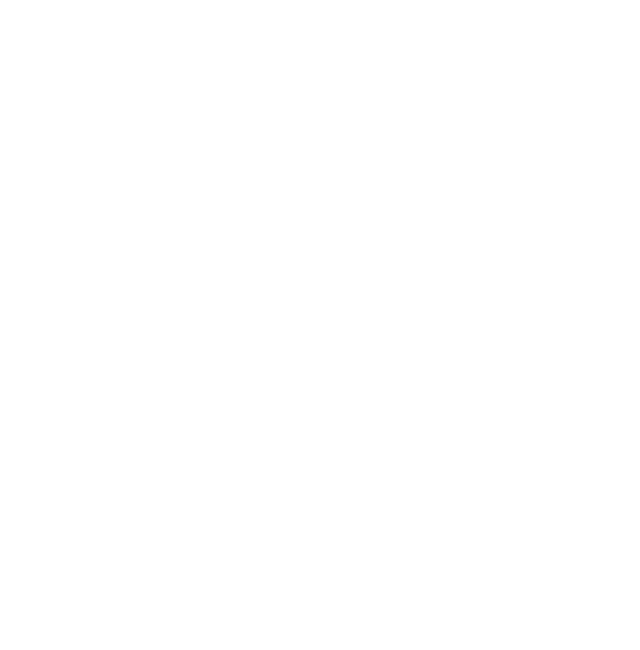
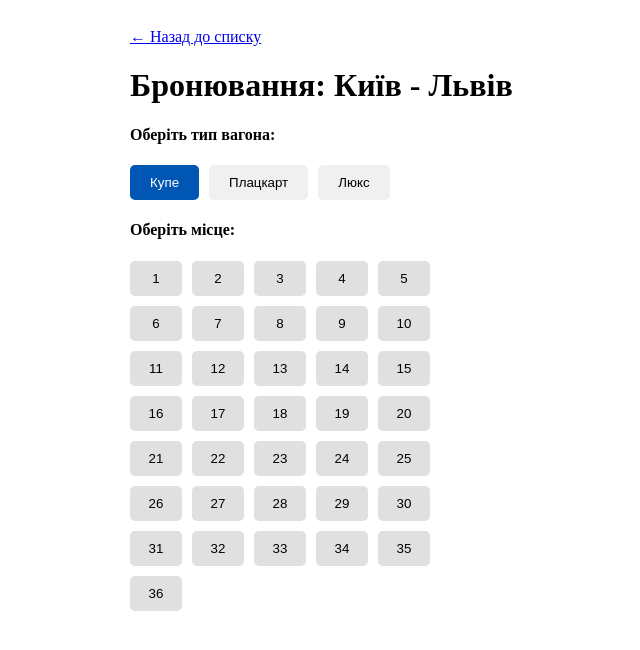
Before and after one commit to rokssoliana/Web-Programming-Lab9-10, a React (Vite) app: page /booking/1 in a window 1280 px wide. Before the commit this address had no page. Shown: the top 650 px of the page, without its empty margins (210-850 px from the left). Built offline with nearby package versions, Linux system fonts and the light colour scheme.

Commit message:
feat(lab10): full implementation of booking system and my-bookings page

```diff
--- a/src/App.jsx
+++ b/src/App.jsx
@@ -1,12 +1,16 @@
 import React from 'react';
 import { BrowserRouter, Routes, Route } from 'react-router-dom';
 import Home from './pages/Home';
+import Booking from './pages/Booking';
+import MyBookings from './pages/MyBookings'; // 1. Імпортуємо нову сторінку
 
 function App() {
   return (
     <BrowserRouter>
       <Routes>
         <Route path="/" element={<Home />} />
+        <Route path="/booking/:id" element={<Booking />} />
+        <Route path="/my-bookings" element={<MyBookings />} /> {/* 2. Додаємо шлях */}
       </Routes>
     </BrowserRouter>
   );
--- a/src/components/SeatMap.jsx
+++ b/src/components/SeatMap.jsx
@@ -1,13 +1,18 @@
 import React from 'react';
 
-const SeatMap = ({ selectedSeat, onSelect }) => {
-  // Генеруємо масив з 20 місць
-  const seats = Array.from({ length: 20 }, (_, i) => i + 1);
+const SeatMap = ({ selectedSeat, onSelect, capacity }) => {
+  // Генеруємо масив місць на основі отриманої ємності (capacity)
+  const seats = Array.from({ length: capacity }, (_, i) => i + 1);
 
   return (
     <div style={{ marginTop: '20px' }}>
       <h4>Оберіть місце:</h4>
-      <div style={{ display: 'grid', gridTemplateColumns: 'repeat(5, 1fr)', gap: '10px', maxWidth: '300px' }}>
+      <div style={{
+        display: 'grid',
+        gridTemplateColumns: 'repeat(5, 1fr)',
+        gap: '10px',
+        maxWidth: '300px'
+      }}>
         {seats.map((seat) => (
           <button
             key={seat}
--- /dev/null
+++ b/src/components/WagonSelector.jsx
@@ -0,0 +1,30 @@
+import React from 'react';
+
+const WagonSelector = ({ selectedWagon, onSelect }) => {
+  const wagons = ['Купе', 'Плацкарт', 'Люкс'];
+
+  return (
+    <div style={{ marginBottom: '20px' }}>
+      <h4>Оберіть тип вагона:</h4>
+      {wagons.map((wagon) => (
+        <button
+          key={wagon}
+          onClick={() => onSelect(wagon)}
+          style={{
+            marginRight: '10px',
+            padding: '10px 20px',
+            backgroundColor: selectedWagon === wagon ? '#0056b3' : '#f0f0f0',
+            color: selectedWagon === wagon ? '#fff' : '#000',
+            border: 'none',
+            borderRadius: '5px',
+            cursor: 'pointer'
+          }}
+        >
+          {wagon}
+        </button>
+      ))}
+    </div>
+  );
+};
+
+export default WagonSelector;
--- a/src/index.css
+++ b/src/index.css
@@ -109,3 +109,9 @@ code {
   padding: 4px 8px;
   background: var(--code-bg);
 }
+body {
+  margin: 0;
+  font-family: 'Segoe UI', Tahoma, Geneva, Verdana, sans-serif;
+  background-color: #f4f7f6;
+  color: #333;
+}
--- a/src/pages/Booking.jsx
+++ b/src/pages/Booking.jsx
@@ -4,21 +4,45 @@ import { trains } from '../data/trains';
 import WagonSelector from '../components/WagonSelector';
 import SeatMap from '../components/SeatMap';
 import BookingForm from '../components/BookingForm';
+import { saveBooking } from '../services/storage';
+
+// 1. Конфігурацію виносимо ЗА МЕЖІ компонента
+const WAGON_CONFIG = {
+  'Люкс': 10,
+  'Купе': 36,
+  'Плацкарт': 54
+};
 
 const Booking = () => {
   const { id } = useParams();
   const navigate = useNavigate();
-  const train = trains.find((t) => t.id === parseInt(id));
 
-  // Стейт для нашого бронювання
+  // 2. УСІ ХУКИ МАЮТЬ БУТИ ТУТ, НА ПОЧАТКУ
   const [selectedWagon, setSelectedWagon] = useState('Купе');
   const [selectedSeat, setSelectedSeat] = useState(null);
 
+  const train = trains.find((t) => t.id === parseInt(id));
+
+  // Обчислюємо кількість місць на основі вибору вагона
+  const capacity = WAGON_CONFIG[selectedWagon];
+
   const handleBooking = (name) => {
+    const newBooking = {
+      trainNumber: train.number,
+      route: `${train.departureCity} - ${train.arrivalCity}`,
+      wagon: selectedWagon,
+      seat: selectedSeat,
+      passenger: name,
+      date: new Date().toLocaleString()
+    };
+
+    saveBooking(newBooking);
+
     alert(`Дякуємо, ${name}! Квиток на потяг №${train.number} (${selectedWagon}, місце ${selectedSeat}) успішно заброньовано!`);
-    navigate('/'); // Повертаємось на головну після бронювання
+    navigate('/');
   };
 
+  // 3. Перевірка на наявність потяга (тільки після хуків!)
   if (!train) return <div>Потяг не знайдено!</div>;
 
   return (
@@ -27,7 +51,13 @@ const Booking = () => {
       <h1>Бронювання: {train.departureCity} - {train.arrivalCity}</h1>
 
       <WagonSelector selectedWagon={selectedWagon} onSelect={setSelectedWagon} />
-      <SeatMap selectedSeat={selectedSeat} onSelect={setSelectedSeat} />
+
+      {/* 4. Передаємо capacity в SeatMap */}
+      <SeatMap
+        selectedSeat={selectedSeat}
+        onSelect={setSelectedSeat}
+        capacity={capacity}
+      />
 
       {selectedSeat && (
         <BookingForm onBook={handleBooking} />
--- a/src/pages/Home.jsx
+++ b/src/pages/Home.jsx
@@ -1,9 +1,25 @@
 import React from 'react';
+import { Link } from 'react-router-dom';
 import TrainList from '../components/TrainList';
 
 const Home = () => {
   return (
-    <div>
+    <div style={{ padding: '20px' }}>
+      <h1>Розклад потягів</h1>
+
+      {/* Посилання на сторінку з твоїми бронюваннями */}
+      <Link to="/my-bookings" style={{
+        display: 'inline-block',
+        marginBottom: '20px',
+        padding: '10px 15px',
+        backgroundColor: '#0056b3',
+        color: '#fff',
+        textDecoration: 'none',
+        borderRadius: '5px'
+      }}>
+        📦 Переглянути мої квитки
+      </Link>
+
       <TrainList />
     </div>
   );
--- /dev/null
+++ b/src/pages/MyBookings.jsx
@@ -0,0 +1,35 @@
+import React, { useEffect, useState } from 'react';
+import { Link } from 'react-router-dom';
+import { getBookings } from '../services/storage';
+
+const MyBookings = () => {
+  const [bookings, setBookings] = useState([]);
+
+  useEffect(() => {
+    setBookings(getBookings());
+  }, []);
+
+  return (
+    <div style={{ padding: '20px' }}>
+      <Link to="/">← На головну</Link>
+      <h1>Мої квитки</h1>
+      {bookings.length === 0 ? (
+        <p>Ви ще нічого не забронювали.</p>
+      ) : (
+        <div style={{ display: 'grid', gap: '15px' }}>
+          {bookings.map((b, index) => (
+            <div key={index} style={{ border: '1px solid #ddd', padding: '15px', borderRadius: '8px', backgroundColor: '#f9f9f9' }}>
+              <h3>Потяг №{b.trainNumber}</h3>
+              <p>Маршрут: {b.route}</p>
+              <p>Вагон: {b.wagon} | Місце: {b.seat}</p>
+              <p>Пасажир: {b.passenger}</p>
+              <small>Заброньовано: {b.date}</small>
+            </div>
+          ))}
+        </div>
+      )}
+    </div>
+  );
+};
+
+export default MyBookings;
--- a/src/services/storage.js
+++ b/src/services/storage.js
@@ -1,10 +1,29 @@
+// Винесемо ключ в константу, щоб не помилитися при повторному використанні
+const BOOKINGS_KEY = 'railway_bookings';
+
+/**
+ * Отримує список бронювань з localStorage
+ */
 export const getBookings = () => {
-  const data = localStorage.getItem('railway_bookings');
-  return data ? JSON.parse(data) : [];
+  try {
+    const data = localStorage.getItem(BOOKINGS_KEY);
+    return data ? JSON.parse(data) : [];
+  } catch (error) {
+    console.error("Помилка при зчитуванні даних з localStorage:", error);
+    return [];
+  }
 };
 
+/**
+ * Додає нове бронювання до існуючого списку
+ */
 export const saveBooking = (booking) => {
-  const bookings = getBookings();
-  bookings.push(booking);
-  localStorage.setItem('railway_bookings', JSON.stringify(bookings));
+  try {
+    const bookings = getBookings();
+    // Використовуємо spread-оператор для чистого додавання даних
+    const updatedBookings = [...bookings, booking];
+    localStorage.setItem(BOOKINGS_KEY, JSON.stringify(updatedBookings));
+  } catch (error) {
+    console.error("Помилка при збереженні бронювання:", error);
+  }
 };
```
